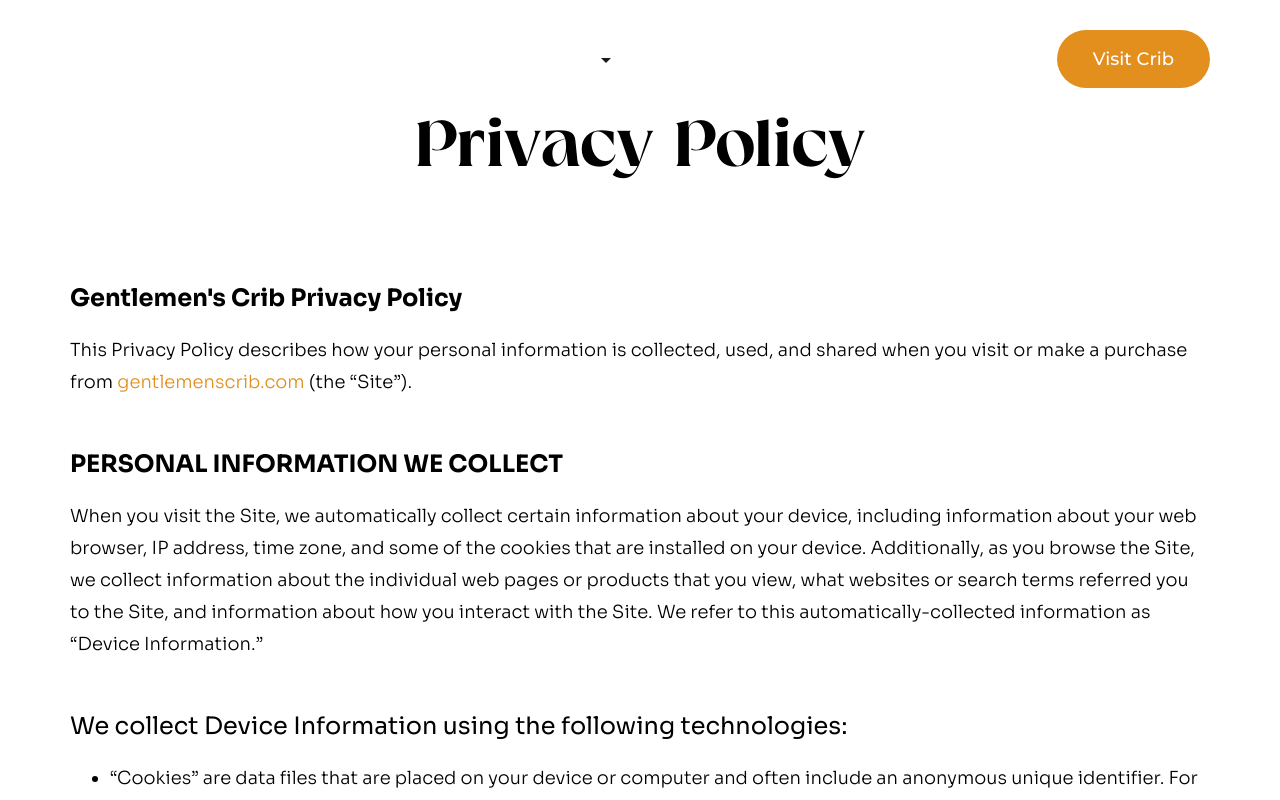
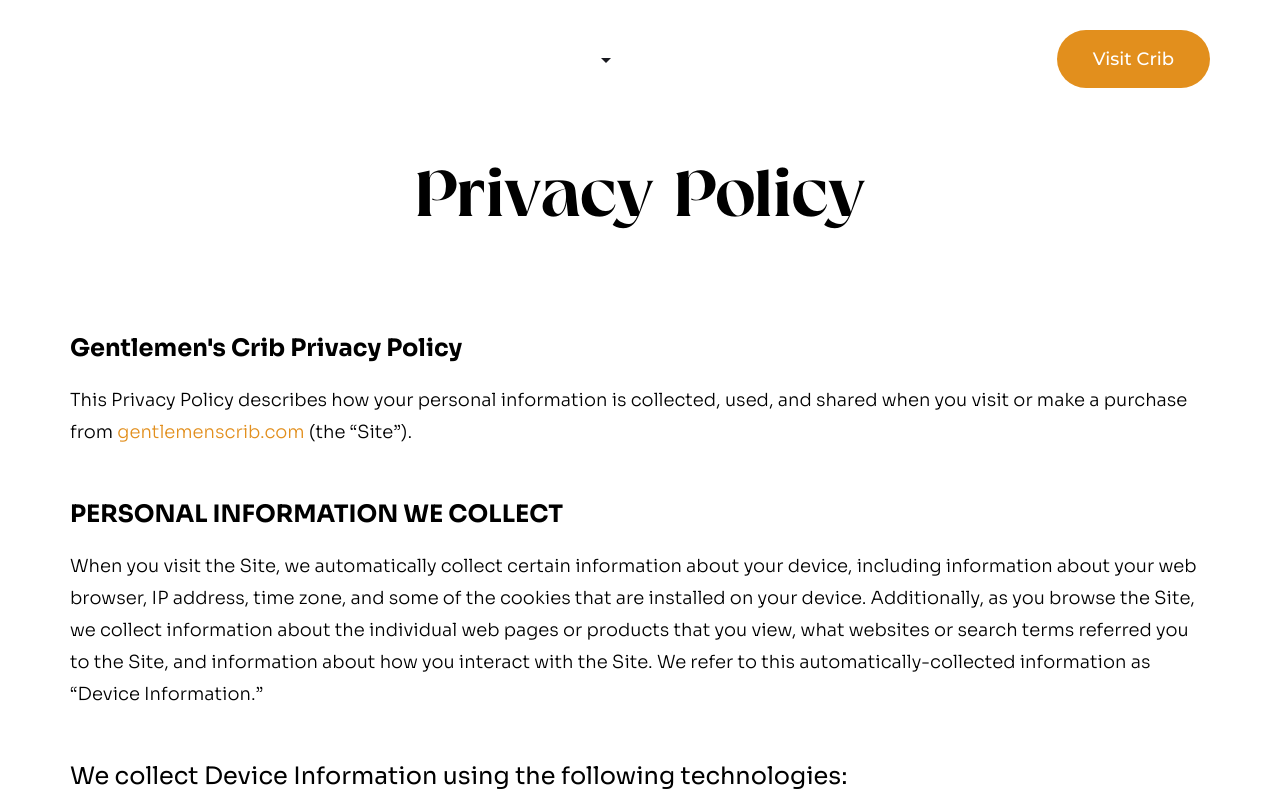
Before and after one commit to orunto/gmc-website, a React (Create React App) app: page /privacypolicy in a window 1280 px wide. Shown: the top 800 px of the page. Built offline with nearby package versions, Linux system fonts and the light colour scheme.

Commit message:
Privacy policy page

```diff
--- a/src/containers/Footer.jsx
+++ b/src/containers/Footer.jsx
@@ -27,7 +27,7 @@ const Footer = () => {
 
                 <div className="FooterLinks">
                     <p>Legal</p>
-                    <a href='#'>Cookies and Privacy Policy</a>
+                    <a href='/privacypolicy'>Cookies and Privacy Policy</a>
                     <a href='#'>Terms of Service</a>
                 </div>
 
--- a/src/css/Documentation.css
+++ b/src/css/Documentation.css
@@ -3,6 +3,7 @@
 }
 
 .Documentation h1 {
+    margin-top: 50px;
     margin-bottom: 100px;
 }
 
```
